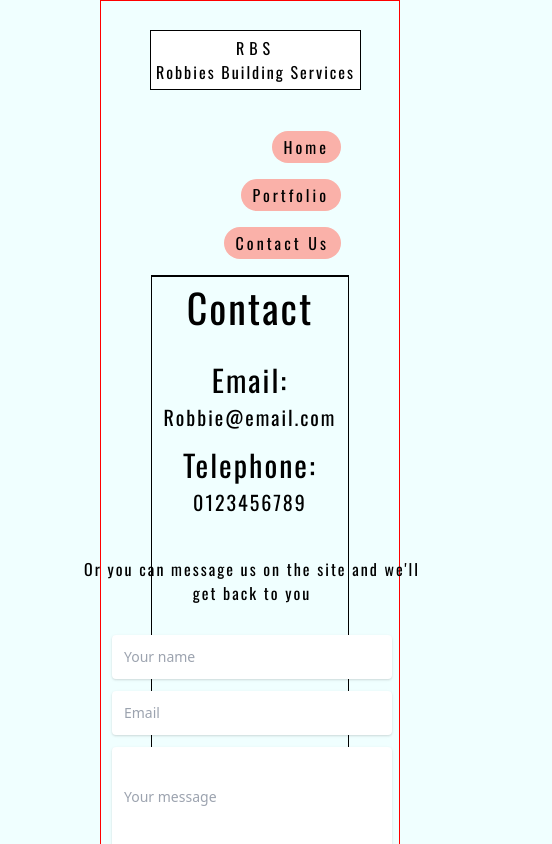
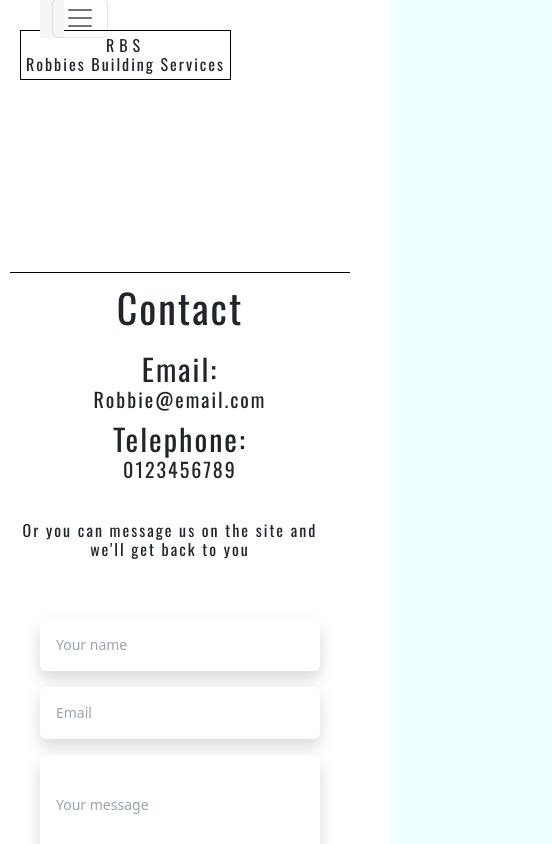
Before and after one commit to boshea1/wagsAndWalkies, a React (Create React App) app: page /#/contact in a window 390 px wide. Shown: the top 844 px of the page, 552 px wide, since content can reach past the window. Built offline with nearby package versions, Linux system fonts and the light colour scheme.

Commit message:
change mobile settings

```diff
--- a/package.json
+++ b/package.json
@@ -1,7 +1,7 @@
 {
   "name": "robbiebuildingwebsite",
   "version": "0.1.0",
-  "homepage":"https://boshea.github.io/buildingserviceswebsite",
+  "homepage": "https://boshea.github.io/buildingserviceswebsite",
   "private": true,
   "dependencies": {
     "@emailjs/browser": "^3.10.0",
@@ -9,8 +9,10 @@
     "@testing-library/react": "^13.4.0",
     "@testing-library/user-event": "^13.5.0",
     "any-text": "^1.2.0",
+    "bootstrap": "^5.2.3",
     "fs": "^0.0.1-security",
     "react": "^18.2.0",
+    "react-bootstrap": "^2.7.0",
     "react-dom": "^18.2.0",
     "react-router-dom": "^6.6.2",
     "react-scripts": "^5.0.1",
@@ -18,7 +20,7 @@
     "web-vitals": "^2.1.4"
   },
   "scripts": {
-     "predeploy": "npm run build",
+    "predeploy": "npm run build",
     "deploy": "gh-pages -d build",
     "start": "react-scripts start",
     "build": "react-scripts build",
--- a/src/App.css
+++ b/src/App.css
@@ -114,6 +114,12 @@ ul {
     }
   }
 
+  .visi{
+    visibility: hidden;
+    position:absolute;
+    top:10px;
+  }
+
   @media only screen and (max-width: 625px) {
 
     .list{
@@ -124,29 +130,55 @@ ul {
       position:relative;
       left: -200px;
     }
+
+    .visi {
+      visibility:visible;
+    }
+
+    li{
+      visibility: hidden;
+    }
   }
 
   @media only screen and (max-width: 400px) {
 
     .mess{
-      width: 360px;
+      width: 300px;
       position: relative;
-      left:-80px;
+
+
 
     }
 
     .containercontact{
 
-      border: solid black 1px;
+
       width: 100%;
+      padding:10px;
+    }
+    form{
+      margin:60px;
+    }
+    .App{
+      width: 360px;
+      padding:10px;
+    }
+
+    nav {
+      padding:10px;
+      padding-right: 30px;
+      justify-content:flex-start;
+    }
 
 
-
-    }
-    .App{
-      border:solid red 1px;
-      width: 300px;
+    nav > div {
+      position:absolute;
+      left:20px !important;
     }
 
 
   }
+
+  .keycol > *{
+    background-color:whitesmoke !important;
+  }
--- a/src/components/Index.js
+++ b/src/components/Index.js
@@ -7,6 +7,7 @@ import Portfolio from './Portfolio';
 import Contact from './Contact';
 import Error from './Error';
 
+import 'bootstrap/dist/css/bootstrap.min.css';
 
 
 const Index = () => {
--- a/src/components/Navbar.js
+++ b/src/components/Navbar.js
@@ -1,6 +1,6 @@
 import React from 'react';
 import {Link} from 'react-router-dom';
-
+import OffcanvasExample from './NavbarOffCanvas';
 
 const Navbar = () => {
   return (
@@ -8,6 +8,9 @@ const Navbar = () => {
         <div style={{background:'white', position: 'absolute', top: '30px', left: '150px', border: 'solid black 1px', padding: 5}}>
             <h1 style={{letterSpacing: '5px', fontWeight: 'lighter' }}>RBS</h1>
             <h1>Robbies Building Services</h1></div>
+            <div className = 'visi'>
+            <OffcanvasExample/>
+      </div>
         <ul className='list'>
             <li>
                 <Link to='/' className='btn'>Home</Link>
--- /dev/null
+++ b/src/components/NavbarOffCanvas.js
@@ -0,0 +1,39 @@
+import Container from 'react-bootstrap/Container';
+import Nav from 'react-bootstrap/Nav';
+import Navbar from 'react-bootstrap/Navbar';
+import Offcanvas from 'react-bootstrap/Offcanvas';
+
+function OffcanvasExample() {
+  return (
+    <>
+      {[false].map((expand) => (
+        <Navbar key={expand} bg="light" expand={expand} className="mb-3 keycol">
+          <Container fluid>
+            {/* <Navbar.Brand href="#">Navbar Offcanvas</Navbar.Brand> */}
+            <Navbar.Toggle aria-controls={`offcanvasNavbar-expand-${expand}`} />
+            <Navbar.Offcanvas
+              id={`offcanvasNavbar-expand-${expand}`}
+              aria-labelledby={`offcanvasNavbarLabel-expand-${expand}`}
+              placement="end"
+            >
+              <Offcanvas.Header closeButton>
+                <Offcanvas.Title id={`offcanvasNavbarLabel-expand-${expand}`}>
+                  Menu
+                </Offcanvas.Title>
+              </Offcanvas.Header>
+              <Offcanvas.Body>
+                <Nav className="justify-content-end flex-grow-1 pe-3">
+                  <Nav.Link href="#/">Home</Nav.Link>
+                  <Nav.Link href="#/Portfolio">Portfolio</Nav.Link>
+                  <Nav.Link href="#/Contact">Contact</Nav.Link>
+                </Nav>
+              </Offcanvas.Body>
+            </Navbar.Offcanvas>
+          </Container>
+        </Navbar>
+      ))}
+    </>
+  );
+}
+
+export default OffcanvasExample;
--- a/src/index.css
+++ b/src/index.css
@@ -4,7 +4,7 @@ html {
 
 
 body {
-  margin: 0px 100px !important;
+  margin: 0px 100px;
   background: azure;
   font-family: -apple-system, BlinkMacSystemFont, 'Segoe UI', 'Roboto', 'Oxygen',
     'Ubuntu', 'Cantarell', 'Fira Sans', 'Droid Sans', 'Helvetica Neue',
@@ -24,3 +24,16 @@ code {
     background: azure;
   }
 }
+
+@media only screen and (max-width: 370px) {
+  html{
+    max-width: 360px;
+  }
+
+  body{
+    margin-left:0px;
+    margin-right: 0px;
+    width: 360px;
+  }
+
+}
```
Also changed, not shown: 1 other file (tests, documents, lock files or other folders).
